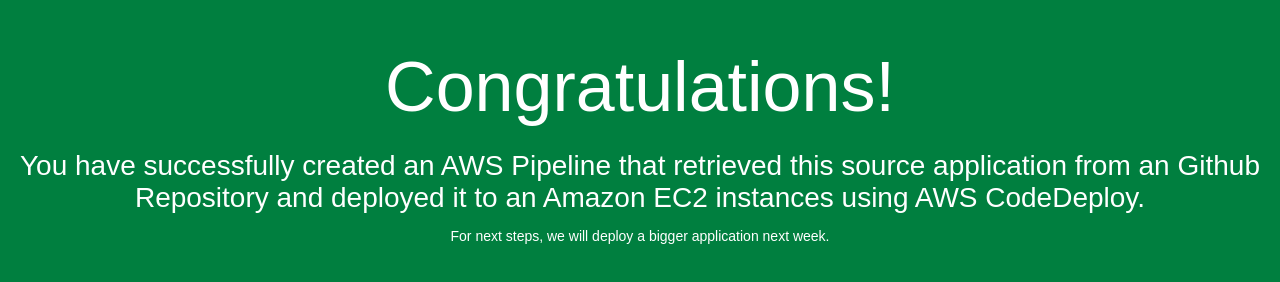
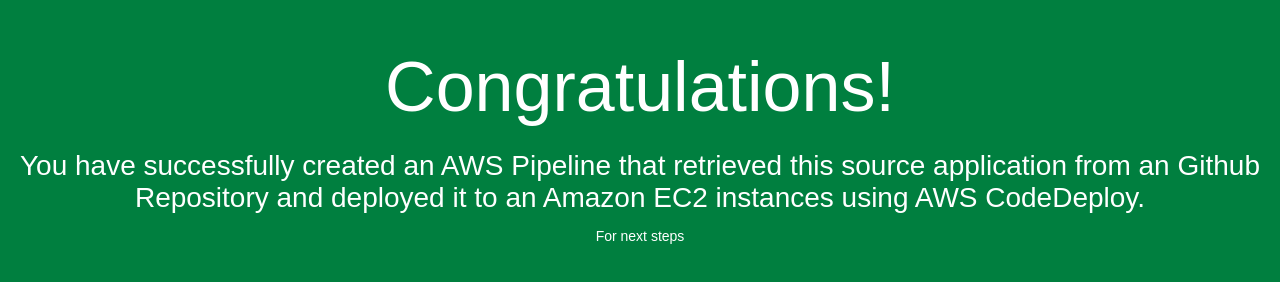
Before and after one commit to Keefr/aws-codepipeline-demo2, a plain HTML site: page index.html in a window 1280 px wide. Drawn offline with Linux system fonts and the light colour scheme.

Commit message:
Update index.html

```diff
--- a/index.html
+++ b/index.html
@@ -29,7 +29,7 @@
     <h1>Congratulations!</h1>
     <h2>You have successfully created an AWS Pipeline that retrieved this source application from an Github Repository and deployed it
 	to an Amazon EC2 instances using AWS CodeDeploy.</h2>
-    <p>For next steps, we will deploy a bigger application next week.</p>
+    <p>For next steps</p>
   </div>
 </body>
 </html>
```
